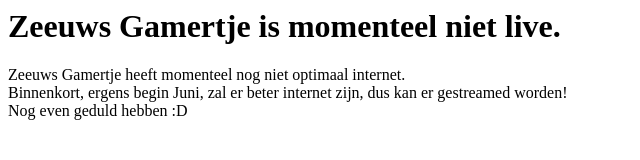
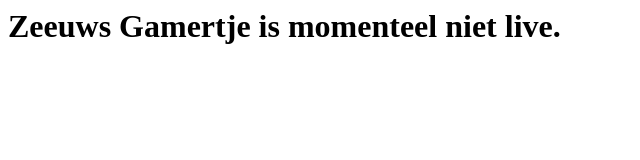
Before and after one commit to ZeeuwsGamertje/qwertykiller.github.io, a plain HTML site: page index.html in a window 1280 px wide. Shown: the whole page, without its empty margins (0-640 px from the left). Drawn offline with Linux system fonts and the light colour scheme.

Commit message:
Update index.html

```diff
--- a/index.html
+++ b/index.html
@@ -1,3 +1,2 @@
 <title>Zeeuws Gamertje Live</title>
 <h1>Zeeuws Gamertje is momenteel niet live.</h1>
-<p>Zeeuws Gamertje heeft momenteel nog niet optimaal internet.<br/>Binnenkort, ergens begin Juni, zal er beter internet zijn, dus kan er gestreamed worden!<br/>Nog even geduld hebben :D</p>
```
